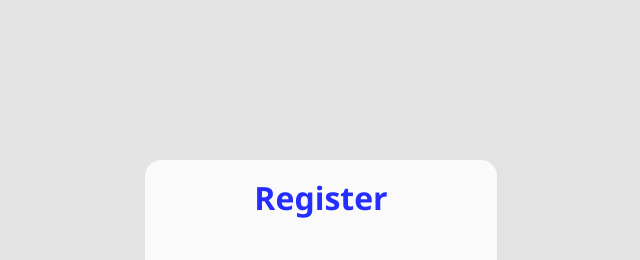
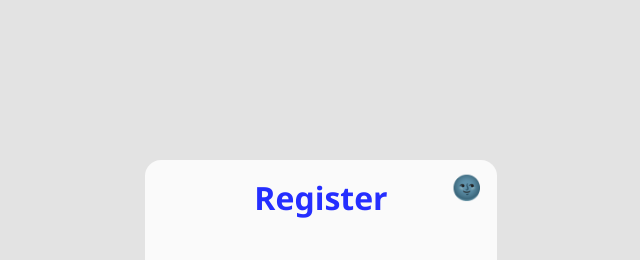
Before and after one commit to ynsmrtpc/Protein-Vue.js-Bootcamp, a Vue app in the folder 5-Week/week-5-exercise/: page / in a window 1280 px wide. Shown: the top 260 px of the page, without its empty margins (319-959 px from the left). Built offline with nearby package versions, Linux system fonts and the light colour scheme.

Commit message:
Karanlık mod eklendi

```diff
--- a/5-Week/week-5-exercise/src/App.vue
+++ b/5-Week/week-5-exercise/src/App.vue
@@ -7,15 +7,32 @@ import InputName from "./components/Inputs/InputName.vue";
 import InputPassword from "./components/Inputs/InputPassword.vue";
 import InputPhone from "./components/Inputs/InputPhone.vue";
 
-const showLogin = ref(true);
+const showLogin = ref(true); // login bilgisini gösterir
+// inputlardaki verileri ref aracılığla tutuyoruz
 const fullName = ref("");
 const email = ref("");
 const phone = ref("");
 const password = ref("");
 const confirmPassword = ref("");
-const isSuccess = ref(false);
-const loginSituation = ref("");
+const isSuccess = ref(false); // hata ya da başarı mesajını gösterip gizlemek için
+const loginSituation = ref(""); // ekrana hata ya da başarı mesajı yazmak için
+// karanlık ve aydınlık mod arasında geçiş yapmak için
+const dark_light = ref("🌚");
+const pageMode = ref("");
 
+// karanlık ve aydınlık modu değiştiren fonksiyon
+const modeToggle = () => {
+  if (dark_light.value === "🌚") {
+    dark_light.value = "☀️";
+    pageMode.value = "dark";
+  } else if (dark_light.value === "☀️") {
+    dark_light.value = "🌚";
+    pageMode.value = "";
+  }
+};
+
+// register form'daki bilgileri kontrol eder ve son validasyon işlemlerini yapar(diğer validasyon işlemleri ilgili componentlerin içinde yapılmıştır)
+// eğer bilgiler doğruysa localstorage'a verileri yazar
 const registerHandler = () => {
   let data;
   if (localStorage.getItem("userDetails") === null) {
@@ -59,6 +76,7 @@ const registerHandler = () => {
   confirmPassword.value = "";
 };
 
+// login form'daki input değerlerini localStroge'daki ilgili veri ile karşılaştırır, başarı veya hata mesajı yazdırır
 const loginHandler = () => {
   let user = JSON.parse(localStorage.getItem("userDetails"));
   const userIndex = user.email.indexOf(email.value);
@@ -78,7 +96,11 @@ const loginHandler = () => {
 </script>
 
 <template>
-  <form v-if="showLogin" class="form" @submit.prevent="registerHandler">
+  <form v-if="showLogin" class="form" @submit.prevent="registerHandler" :class="' ' + pageMode">
+    <button class="darkLight" @click="modeToggle" type="button">
+      {{ dark_light }}
+    </button>
+
     <h1 class="form__headline">Register</h1>
 
     <div v-if="isSuccess" class="form__loginSituation">
@@ -90,13 +112,22 @@ const loginHandler = () => {
     <InputPhone v-model:phone="phone" />
     <InputPassword v-model:password="password" placeholder="Password" />
     <InputPassword v-model:password="confirmPassword" placeholder="Confirm Password" />
+
     <div class="form__divider"></div>
+    <!-- buttonlar ve inputlar arasına boşluk koymak için  -->
+
     <FormButton name="Register" type="submit" />
     <FormButton name="Have account? Sign In" class="signIn" @click="showLogin = !showLogin" type="button" />
   </form>
 
-  <form v-else class="form" @submit.prevent="loginHandler">
+  <form v-else class="form" @submit.prevent="loginHandler" :class="' ' + pageMode">
+    <button class="darkLight" @click="modeToggle" type="button">
+      {{ dark_light }}
+    </button>
+
     <i class="gg-backspace" @click="showLogin = !showLogin"></i>
+    <!-- register sayfasına geri dönmek için -->
+
     <h1 class="form__headline">Login</h1>
 
     <div v-if="isSuccess" class="form__loginSituation">
@@ -105,6 +136,7 @@ const loginHandler = () => {
 
     <InputEmail v-model:email="email" />
     <InputPassword v-model:password="password" placeholder="Password" />
+
     <FormButton name="LOGIN" class="signIn" type="submit" />
   </form>
 </template>
--- a/5-Week/week-5-exercise/src/assets/style/style.scss
+++ b/5-Week/week-5-exercise/src/assets/style/style.scss
@@ -4,16 +4,19 @@
   box-sizing: border-box;
   list-style: none;
   font-family: "Segoe UI", Tahoma, Geneva, Verdana, sans-serif;
+  transition: all 0.5s;
 }
 body {
   background-color: #e3e3e3;
 }
+
 #app {
   display: flex;
   justify-content: center;
   align-items: center;
 }
 .form {
+  position: relative;
   margin-top: 10rem;
   text-align: center;
   padding: 1rem;
@@ -22,6 +25,9 @@ body {
   &__headline {
     color: #252eff;
     margin-bottom: 3rem;
+  }
+  .dark > &__headline {
+    color: #fafafa;
   }
 
   &__divider {
@@ -40,6 +46,9 @@ body {
       border: 3px solid #5f66e5;
     }
   }
+  .dark > &__input {
+    background-color: #bb86fc;
+  }
 
   &__button {
     display: block;
@@ -55,6 +64,7 @@ body {
       cursor: pointer;
     }
   }
+
   &__loginSituation {
     background-color: #5e65e680;
     color: #fafafa;
@@ -74,13 +84,32 @@ body {
   transform: translate(125px, -43px);
   font-size: 1.3rem;
   color: rgba(248, 136, 136, 0.6);
+  user-select: none;
 }
 .valid {
   position: absolute;
   content: "\2714";
   transform: translate(125px, -39px);
-  font-size: 1rem;
   color: rgba(91, 242, 9, 0.6);
+  user-select: none;
+}
+
+.darkLight {
+  position: absolute;
+  right: 15px;
+  top: 10px;
+  border: none;
+  cursor: pointer;
+  font-size: 1.5rem;
+  background-color: transparent;
+}
+
+.dark {
+  background-color: #121212;
+}
+
+.dark > .signIn {
+  background-color: #bb86fc;
 }
 
 .gg-eye {
```
